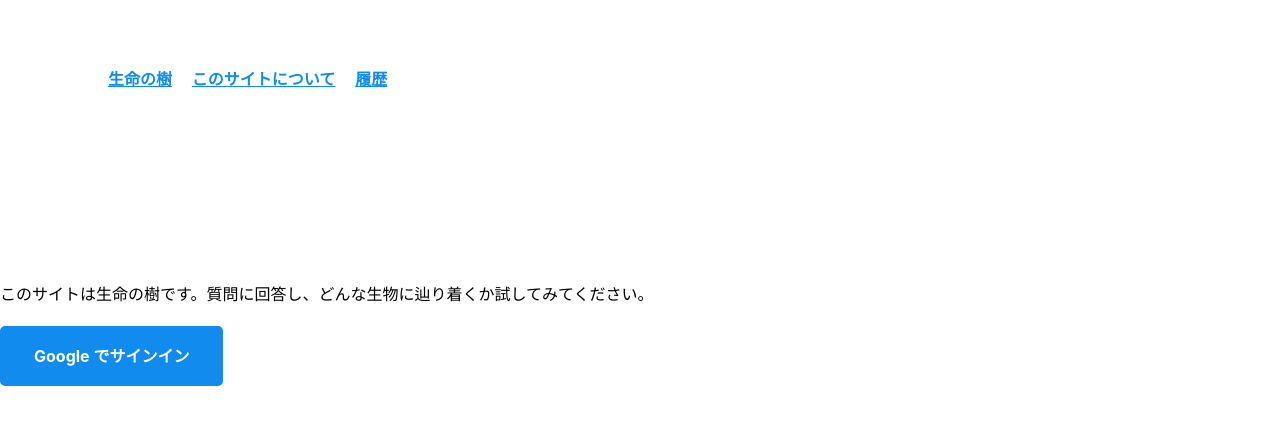
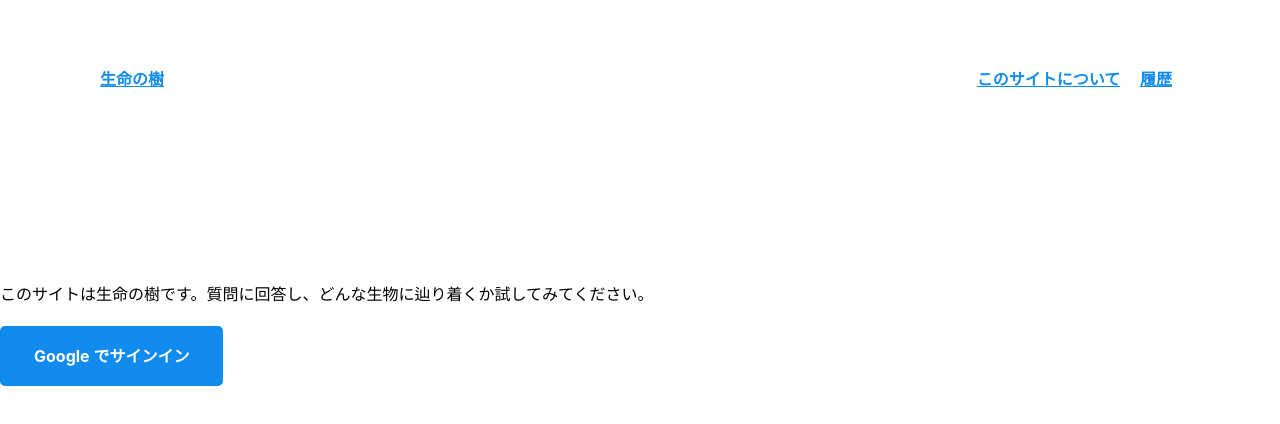
Before and after one commit to dokonosuke/Life_tree, a website: page public/index.html in a window 1280 px wide. Drawn offline with Linux system fonts and the light colour scheme; no server answers.

Commit message:
Change header of index

```diff
--- a/public/index.html
+++ b/public/index.html
@@ -8,11 +8,11 @@
 <body>
   <header>
     <nav>
-      <ul>
-        <li><a href="index.html">生命の樹</a></li>
-        <li><a href="about.html">このサイトについて</a></li>
-        <li><a href="history.html">履歴</a></li>
-      </ul>
+        <a href="index.html">生命の樹</a>
+        <ul>
+          <li><a href="about.html">このサイトについて</a></li>
+          <li><a href="history.html">履歴</a></li>
+        </ul>
     </nav>
   </header>
   <p class="board">このサイトは生命の樹です。質問に回答し、どんな生物に辿り着くか試してみてください。</p>
```
